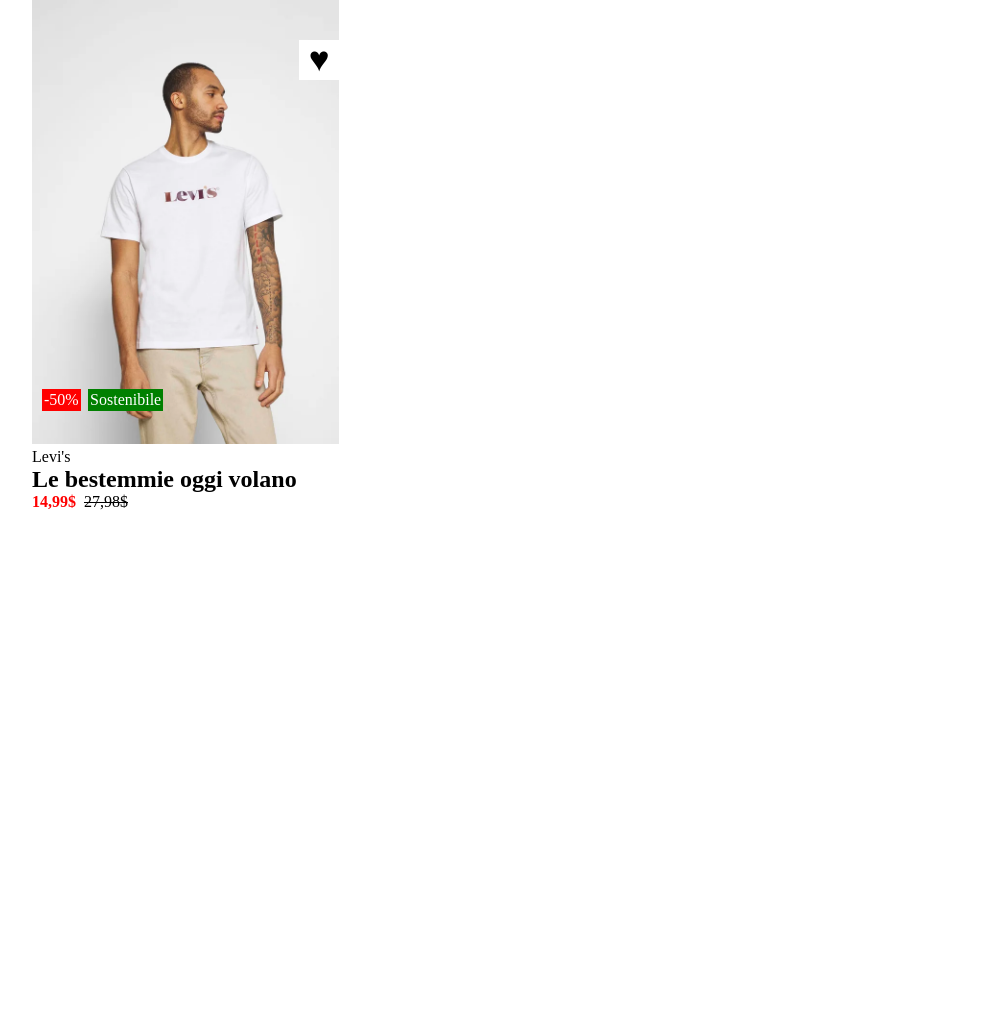
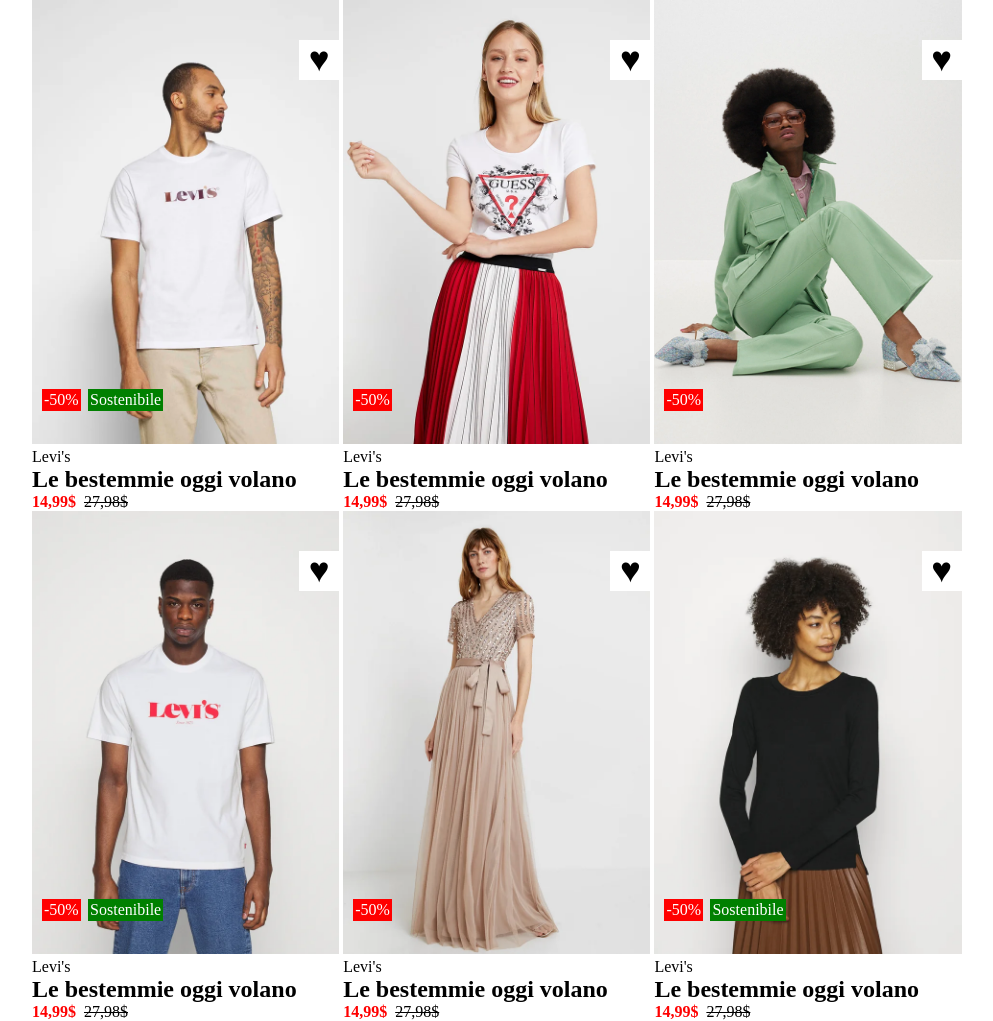
Before and after one commit to Mikele91/htmlcss-shop, a plain HTML site: page index.html in a window 1280 px wide. Shown: the whole page, without its empty margins (96-1089 px from the left). Before the commit the page ends 800 px from the top, so only its background shows below. Drawn offline with Linux system fonts and the light colour scheme.

Commit message:
lavoro terminato

```diff
--- a/index.html
+++ b/index.html
@@ -23,6 +23,68 @@
                     <div><span class="prezzo-1">14,99$</span> <span class="prezzo-2">27,98$</span></div>
                     </div>
                 </div>
+                <div class="img">
+                    <img src="img/2.webp" alt="immgine1" class="immagine-look">
+                    <img src="img/2b.webp" alt="immgaine1-b" class="immagine-none">
+                    <div class="testo-img">
+                    <div class="cuore">&hearts;</div>
+                    <div>Levi's</div>
+                    <h2>Le bestemmie oggi volano</h2>
+                    <div class="sconto">-50%</div>
+                    <!-- <div class="sostenibile">Sostenibile</div> -->
+                    <div><span class="prezzo-1">14,99$</span> <span class="prezzo-2">27,98$</span></div>
+                    </div>
+                </div>
+                <div class="img">
+                    <img src="img/3.webp" alt="immgine1" class="immagine-look">
+                    <img src="img/3b.webp" alt="immgaine1-b" class="immagine-none">
+                    <div class="testo-img">
+                    <div class="cuore">&hearts;</div>
+                    <div>Levi's</div>
+                    <h2>Le bestemmie oggi volano</h2>
+                    <div class="sconto">-50%</div>
+                    <!-- <div class="sostenibile">Sostenibile</div> -->
+                    <div><span class="prezzo-1">14,99$</span> <span class="prezzo-2">27,98$</span></div>
+                    </div>
+                </div>
+            </div>
+            <div class="riga">
+                <div class="img">
+                    <img src="img/4.webp" alt="immgine1" class="immagine-look">
+                    <img src="img/4b.webp" alt="immgaine1-b" class="immagine-none">
+                    <div class="testo-img">
+                    <div class="cuore">&hearts;</div>
+                    <div>Levi's</div>
+                    <h2>Le bestemmie oggi volano</h2>
+                    <div class="sconto">-50%</div>
+                    <div class="sostenibile">Sostenibile</div>
+                    <div><span class="prezzo-1">14,99$</span> <span class="prezzo-2">27,98$</span></div>
+                    </div>
+                </div>
+                <div class="img">
+                    <img src="img/5.webp" alt="immgine1" class="immagine-look">
+                    <img src="img/5b.webp" alt="immgaine1-b" class="immagine-none">
+                    <div class="testo-img">
+                    <div class="cuore">&hearts;</div>
+                    <div>Levi's</div>
+                    <h2>Le bestemmie oggi volano</h2>
+                    <div class="sconto">-50%</div>
+                    <!-- <div class="sostenibile">Sostenibile</div> -->
+                    <div><span class="prezzo-1">14,99$</span> <span class="prezzo-2">27,98$</span></div>
+                    </div>
+                </div>
+                <div class="img">
+                    <img src="img/6.webp" alt="immgine1" class="immagine-look">
+                    <img src="img/6b.webp" alt="immgaine1-b" class="immagine-none">
+                    <div class="testo-img">
+                    <div class="cuore">&hearts;</div>
+                    <div>Levi's</div>
+                    <h2>Le bestemmie oggi volano</h2>
+                    <div class="sconto">-50%</div>
+                    <div class="sostenibile">Sostenibile</div>
+                    <div><span class="prezzo-1">14,99$</span> <span class="prezzo-2">27,98$</span></div>
+                    </div>
+                </div>
             </div>
         </div>
     </main>
```
